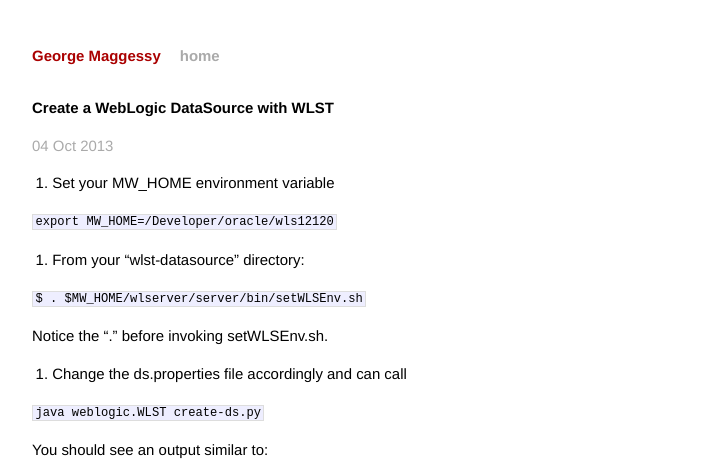
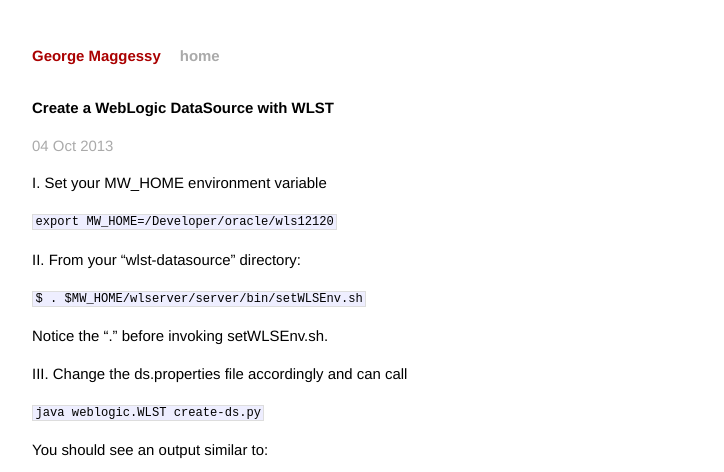
Before and after one commit to gmaggess/gmaggess.github.io, a Jekyll site: the page built from _posts/2013-10-03-wls-datasource.markdown, in a window 1280 px wide. Shown: the top 472 px of the page, without its empty margins (294-1018 px from the left). Built offline with Jekyll 4.4.1, drawn with Linux system fonts in a browser that asks for light colours; Markdown is read by kramdown in place of the engine named in the settings.

Commit message:
Fix wls ds post

```diff
--- a/_posts/2013-10-03-wls-datasource.markdown
+++ b/_posts/2013-10-03-wls-datasource.markdown
@@ -4,13 +4,13 @@
 date:   2013-10-04
 categories: weblogic datasource wlst
 ---
-1. Set your MW_HOME environment variable
+I. Set your MW_HOME environment variable
 
 ``
 export MW_HOME=/Developer/oracle/wls12120
 ``
 
-2. From your "wlst-datasource" directory:
+II. From your "wlst-datasource" directory:
 
 ``
 $ . $MW_HOME/wlserver/server/bin/setWLSEnv.sh
@@ -18,7 +18,7 @@
 
 Notice the "." before invoking setWLSEnv.sh.
 
-3. Change the ds.properties file accordingly and can call
+III. Change the ds.properties file accordingly and can call
 
 ``java weblogic.WLST create-ds.py``
 
```
